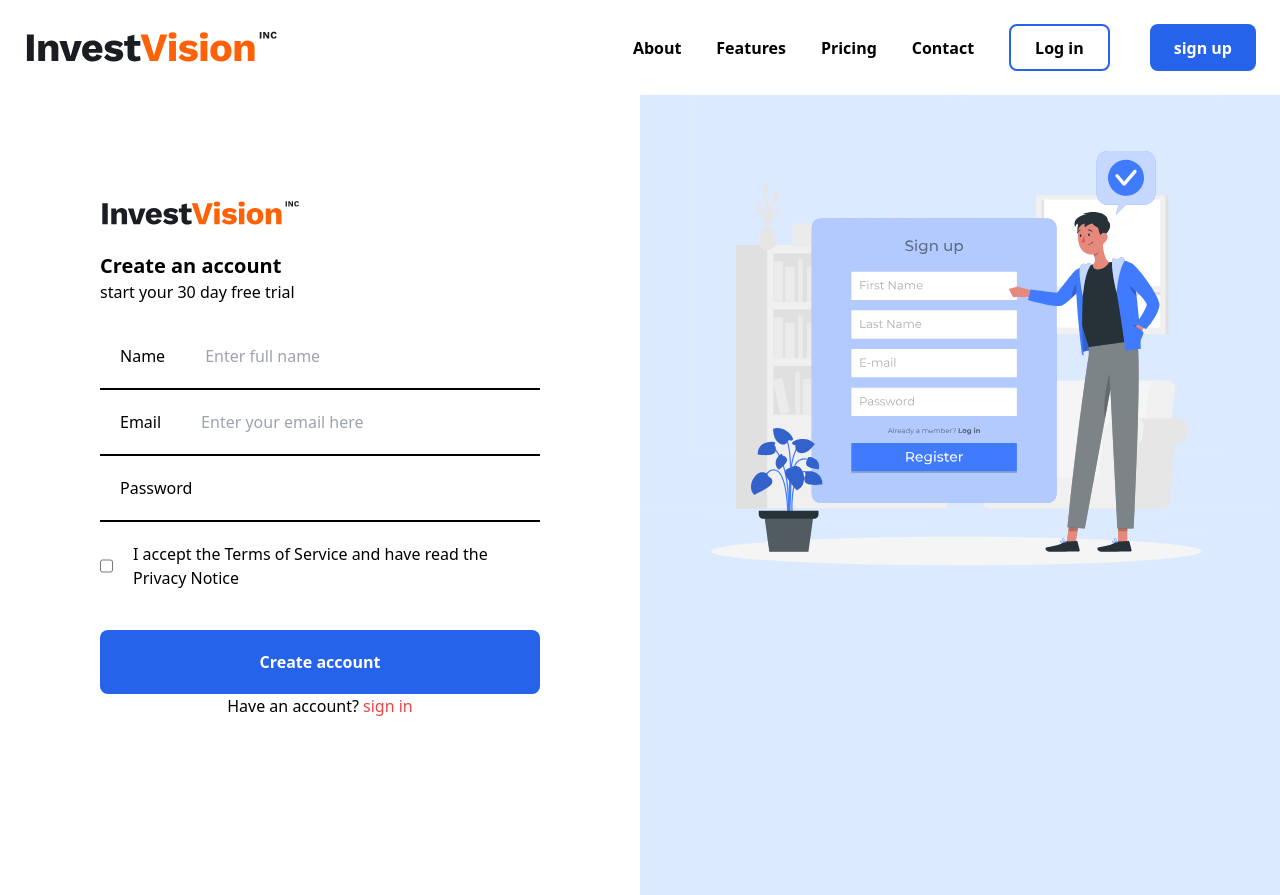
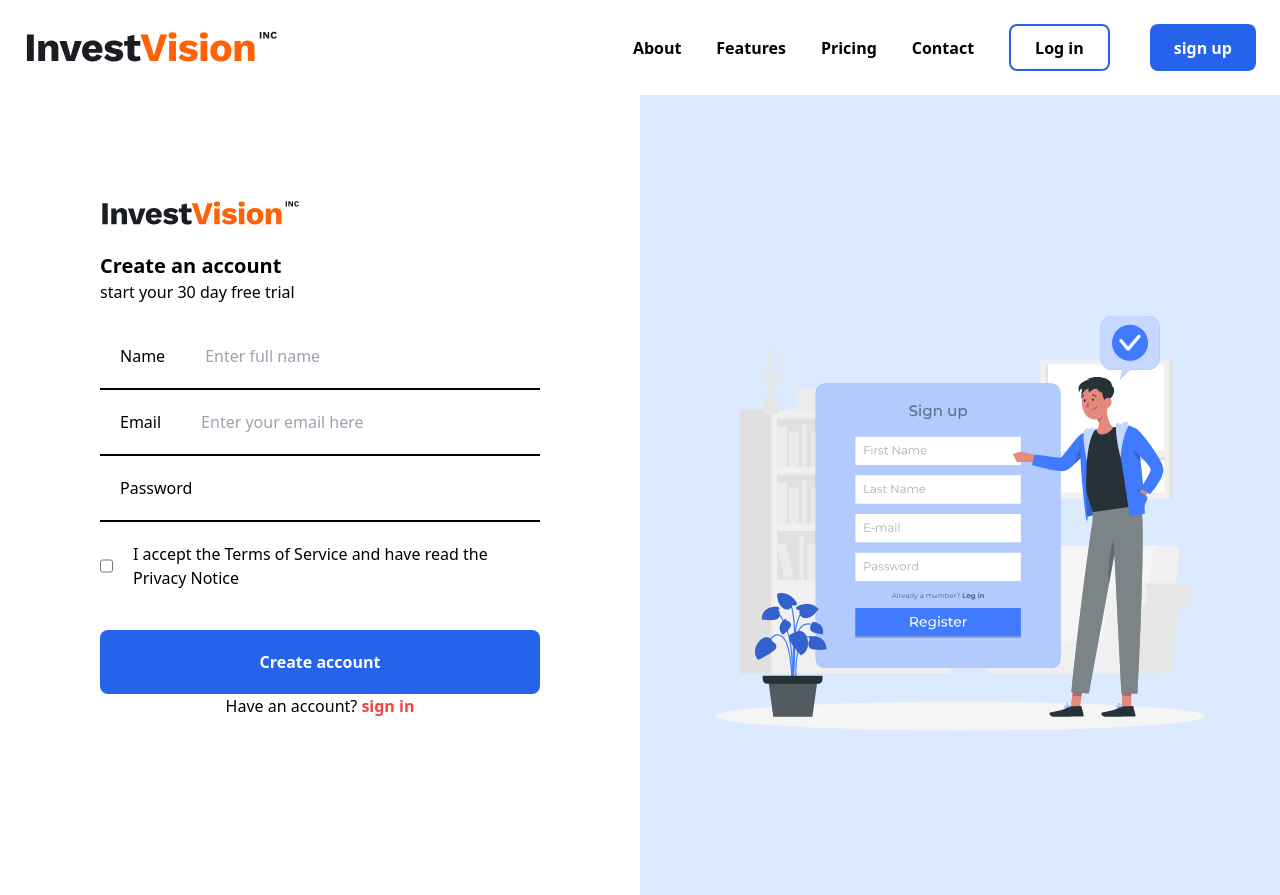
Before and after one commit to Oisavictor/stock-market-predictor, a Next.js app in the folder client/: page /signup in a window 1280 px wide. Built offline with nearby package versions, Linux system fonts and the light colour scheme.

Commit message:
sign up form update

```diff
--- a/client/app/signup/components/SignUpFormComponent.tsx
+++ b/client/app/signup/components/SignUpFormComponent.tsx
@@ -29,7 +29,7 @@ export default function SignUpFormComponent() {
                 <p className='ml-5'>I accept the Terms of Service and have read the Privacy Notice</p>
             </div>
             <button className='w-full bg-blue-600 p-5 rounded-lg font-bold text-white mt-10'>Create account</button>
-            <p className='text-center'>Have an account? <span className='text-red-500'>sign in</span></p>
+            <p className='text-center'>Have an account? <span className='text-red-500 font-bold'>sign in</span></p>
         </form>
     </section>
   )
--- /dev/null
+++ b/client/app/signup/components/SuccessComponent.tsx
@@ -0,0 +1,16 @@
+import Image from 'next/image'
+import checkIcon from '../assets/signupcheckmark.svg'
+
+export default function SuccessComponent() {
+  return (
+    <div className='w-1/2 flex flex-col items-center justify-center ' style={{padding:150}}>
+        <p className='text-left w-full font-bold mb-5 text-xl'>Account created successfully </p>
+        <p className='text-left w-full text-sm mb-10'>Kindly check your email to confirm your registration, <br/>by either
+            clicking on the confirmation link or entering<br/> the confirmation
+            code in the verification page </p>
+
+        <Image src={checkIcon} alt="success"/>
+        <button className='w-full bg-blue-600 p-5 rounded-lg font-bold text-white mt-10'>Continue</button>
+    </div>
+  )
+}
--- a/client/app/signup/page.tsx
+++ b/client/app/signup/page.tsx
@@ -1,13 +1,17 @@
 import SignUpFormComponent from "./components/SignUpFormComponent";
 import Image from 'next/image'
 import illustration from './assets/sigupIllustrations.svg'
+import SuccessComponent from "./components/SuccessComponent";
+import achievement from './assets/achievement.svg'
 
 
 export default function SignupPage() {
+
     return (
         <div className='h-screen mt-100 pt-100 bg-white flex'>
             <SignUpFormComponent/>
-            <div className="bg-blue-100 w-1/2 rounded-10xl">
+            {/* <SuccessComponent/> */}
+            <div className="bg-blue-100 w-1/2 rounded-10xl flex items-center justify-center">
                 <Image src={illustration} alt='sign up'/>
             </div>
         </div>
```
Also changed, not shown: client/app/signup/assets/achievement.svg (added), client/app/signup/assets/signupcheckmark.svg (added).
